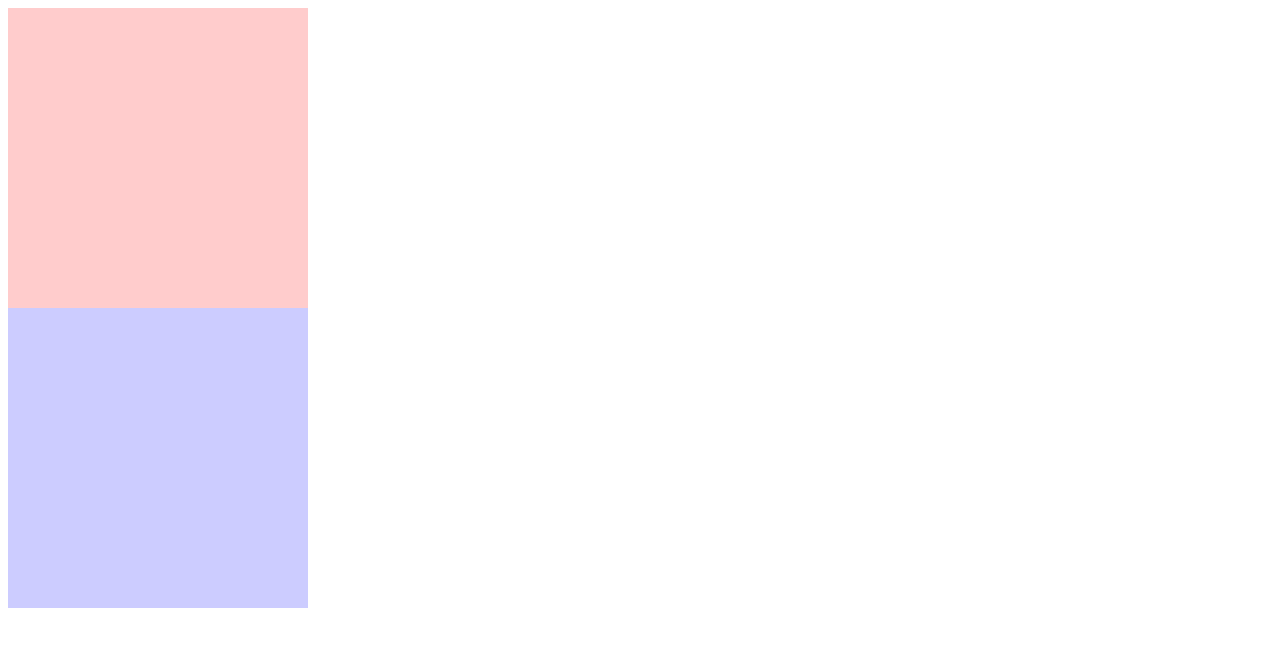
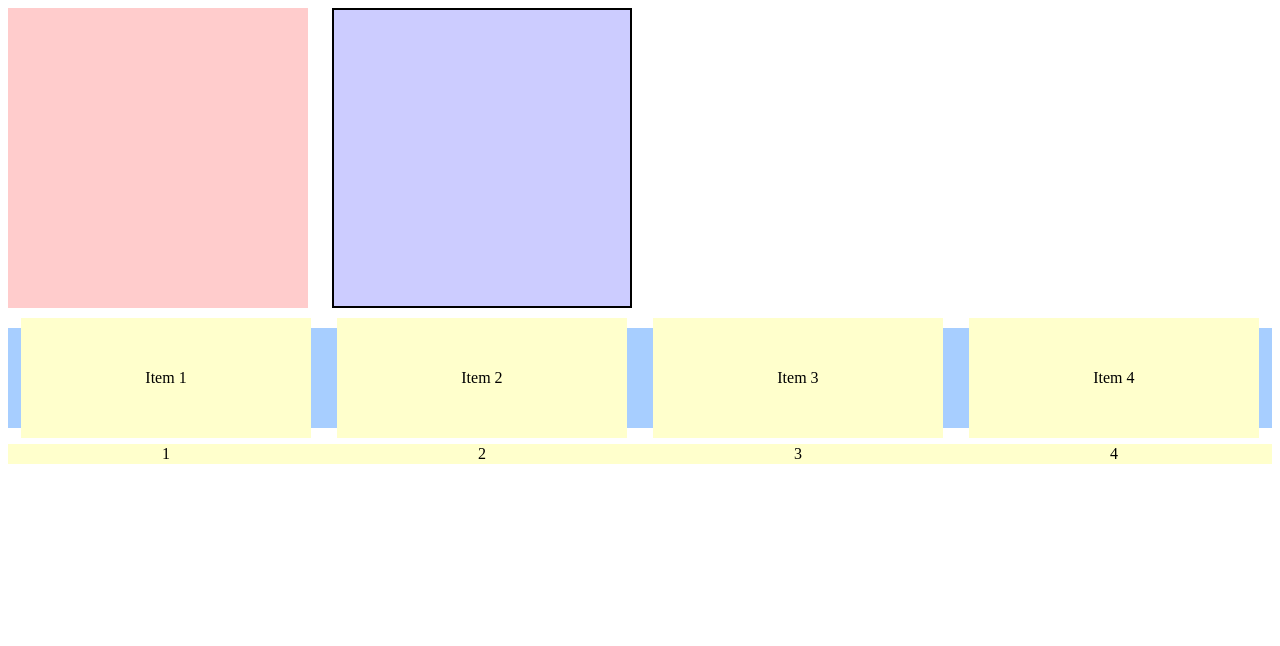
Before and after one commit to woundedfrog/LaunchSchool, a plain HTML site: page course_201/Lesson 2/Basic HTML Exercises: Dimension and Spacing/exercise2.html in a window 1280 px wide. Drawn offline with Linux system fonts and the light colour scheme.

Commit message:
Finished Dimensions and spacing exercises

```diff
--- a/course_201/Lesson 2/Basic HTML Exercises: Dimension and Spacing/exercise2.html
+++ b/course_201/Lesson 2/Basic HTML Exercises: Dimension and Spacing/exercise2.html
@@ -5,19 +5,65 @@
         <meta charset="UTF-8" />
         <style>
             div {
+                display: inline-block;
                 width: 300px;
                 height: 300px;
+                box-sizing: border-box;
             }
             #red {
                 background-color: #ffcccc;
+                padding: 20px;
+                margin-right: 20px;
             }
             #blue {
                 background-color: #ccccff;
+                border: 2px solid black;
+            }
+            ul {
+                padding: 0;
+                list-style: none;
+                background: #a7ceff;
+            }
+
+            li {
+                display: inline-block;
+                width: 23%;
+                min-height: 120px;
+                margin: -10px 1%;
+                line-height: 120px;
+                text-align: center;
+                background: #ffffcc;
+            }
+            table {
+                background: #a7ceff;
+                width: 100%;
+                border-spacing: 0;
+            }
+
+            td {
+                background: #ffffcc;
+                text-align: center;
+                width: 25%;
+                margin: 10px;
             }
         </style>
     </head>
     <body>
         <div id="red"></div>
         <div id="blue"></div>
+        <ul>
+            <li>Item 1</li><!--
+--><li>Item 2</li><!--
+--><li>Item 3</li><!--
+--><li>Item 4</li>
+        </ul>
+        <table>
+            <tr>
+                <td>1</td>
+                <td>2</td>
+                <td>3</td>
+                <td>4</td>
+            </tr>
+        </table>
     </body>
 </html>
```
